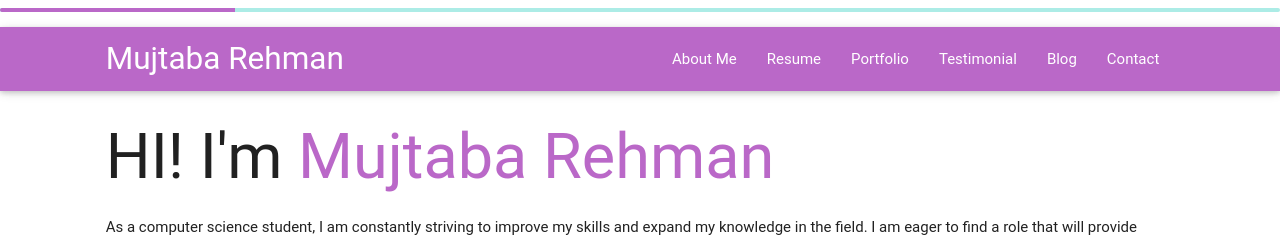
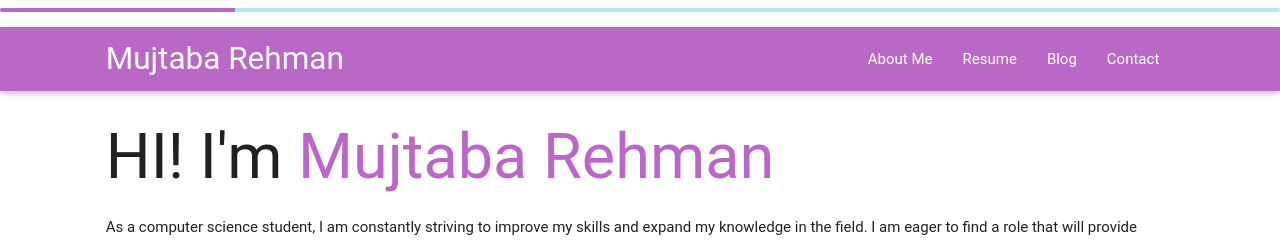
Before and after one commit to RehmanMujtaba/old-website, a Jekyll site: the page index.html, which Jekyll copies as it is, in a window 1280 px wide. Shown: the top 242 px of the page. Built offline with Jekyll 4.4.1, drawn with Linux system fonts in a browser that asks for light colours; nearby versions of some CDN libraries; some web fonts are replaced.

Commit message:
Update index.html

```diff
--- a/index.html
+++ b/index.html
@@ -48,8 +48,6 @@
             <ul class="right hide-on-med-and-down custom-nav menu-scroll">
               <li><a href="#about">About Me</a></li>
               <li><a href="#resume">Resume</a></li>
-              <li><a href="#portfolio">Portfolio</a></li>
-              <li><a href="#testimonial">Testimonial</a></li>
               <li><a href="#blog">Blog</a></li>
               <li><a href="#footer">Contact</a></li>
             </ul>
@@ -57,8 +55,6 @@
             <ul id="slide-out" class="side-nav menu-scroll">
               <li><a href="#about">About Me</a></li>
               <li><a href="#resume">Resume</a></li>
-              <li><a href="#portfolio">Portfolio</a></li>
-              <li><a href="#testimonial">Testimonial</a></li>
               <li><a href="#blog">Blog</a></li>
               <li><a href="#footer">Contact</a></li>
             </ul>
@@ -122,7 +118,7 @@
                         </ul>
                       </div>
                       <div class="resume-download col s12 m12 l6">
-                        <a href="#" class="waves-effect waves-light btn-large resume-btn"><i
+                        <a href="/downloads/Mujtaba_Resume%20Waterloo.pdf" class="waves-effect waves-light btn-large resume-btn"><i
                             class="mdi-content-archive left"></i> Download Resume</a>
                       </div>
                     </div>
```
